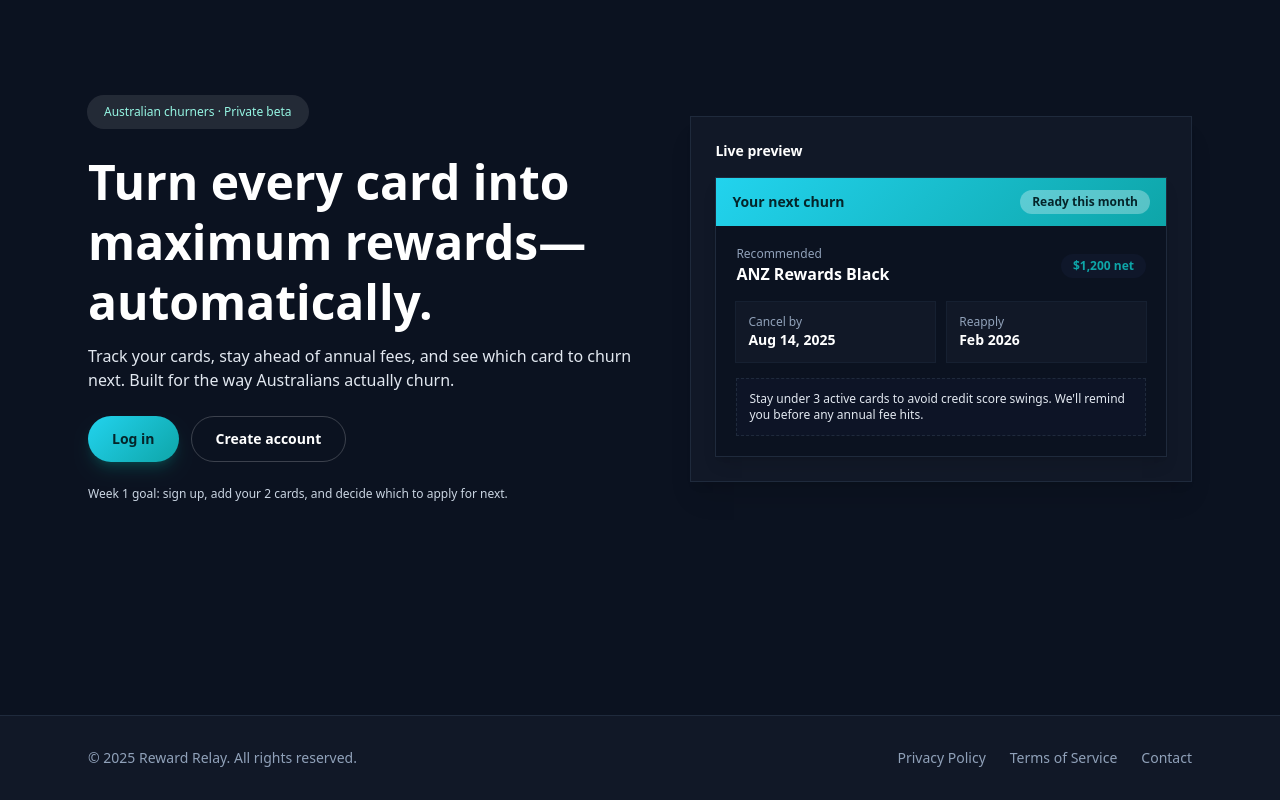
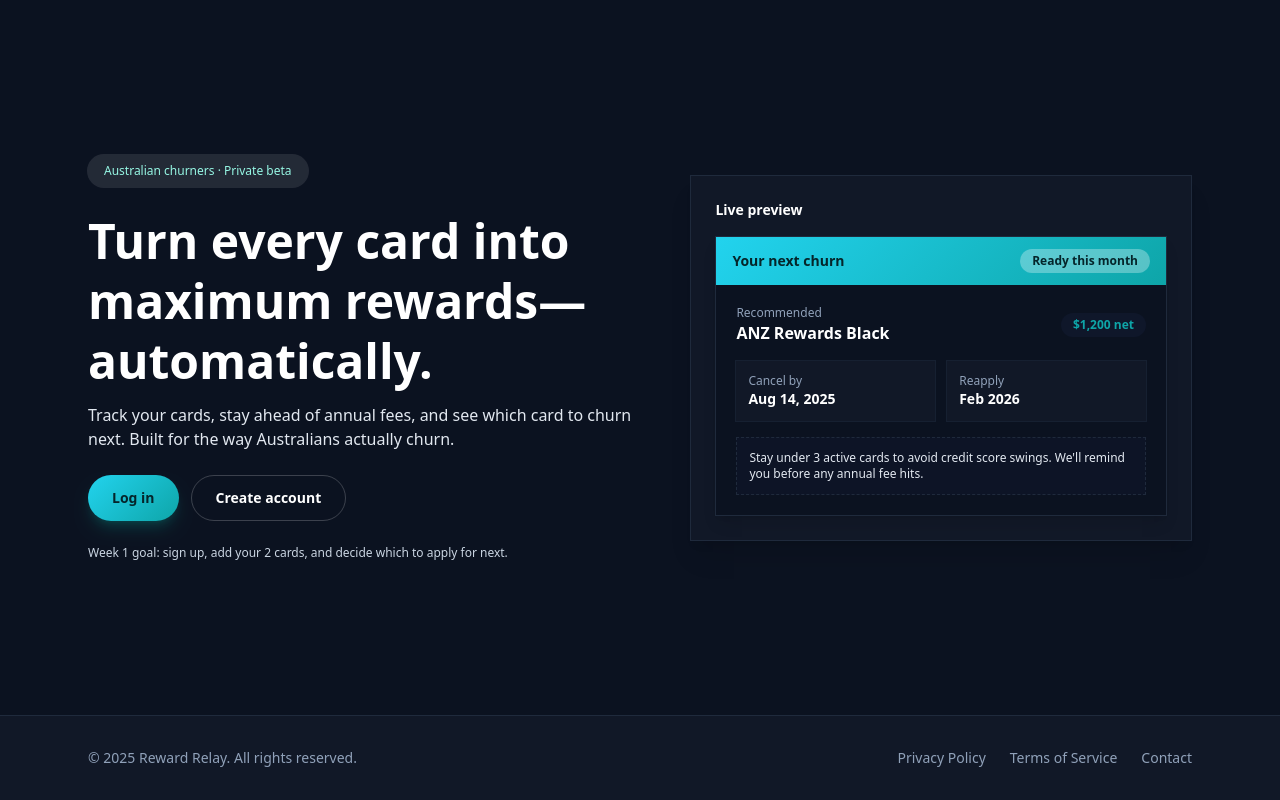
Before and after one commit to johankaito/reward-relay, a Next.js app in the folder app/: page / in a window 1280 px wide. Built offline with nearby package versions, Linux system fonts and the light colour scheme.

Commit message:
Center landing page content vertically and horizontally
Use flexbox to center content in viewport and reduce padding.

```diff
--- a/app/src/app/page.tsx
+++ b/app/src/app/page.tsx
@@ -1,8 +1,8 @@
 export default function Home() {
   return (
     <div className="flex min-h-screen flex-col bg-[var(--surface-muted)] text-white">
-      <main className="flex-1">
-        <div className="mx-auto max-w-6xl px-6 py-20 lg:py-24">
+      <main className="flex flex-1 items-center justify-center">
+        <div className="mx-auto max-w-6xl px-6 py-12">
           <div className="grid gap-12 md:grid-cols-[1.05fr_0.95fr] md:items-center">
             <div className="space-y-6">
               <span className="inline-flex items-center gap-2 rounded-full bg-white/10 px-4 py-2 text-xs font-medium text-teal-200 ring-1 ring-white/10">
```
